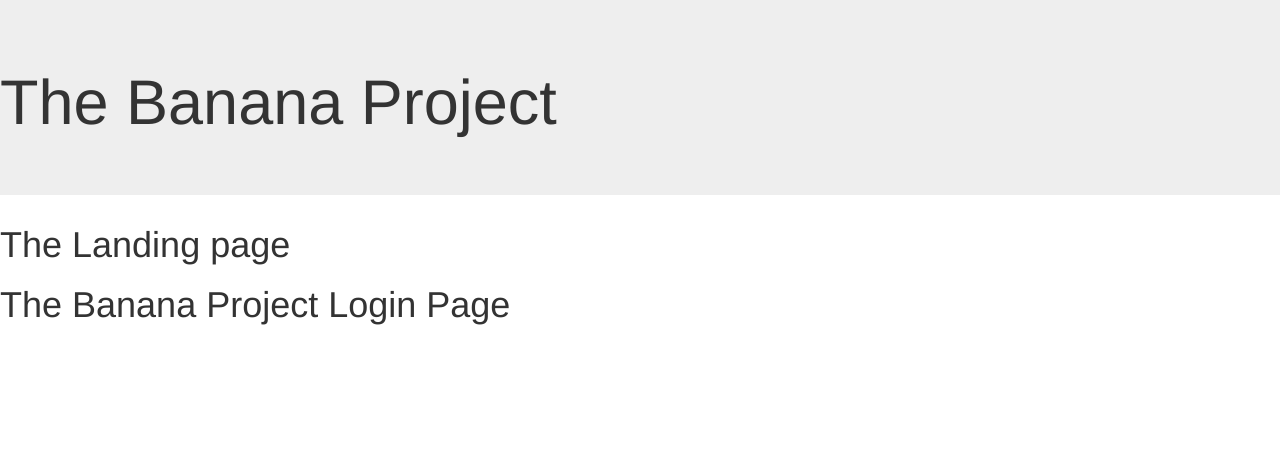
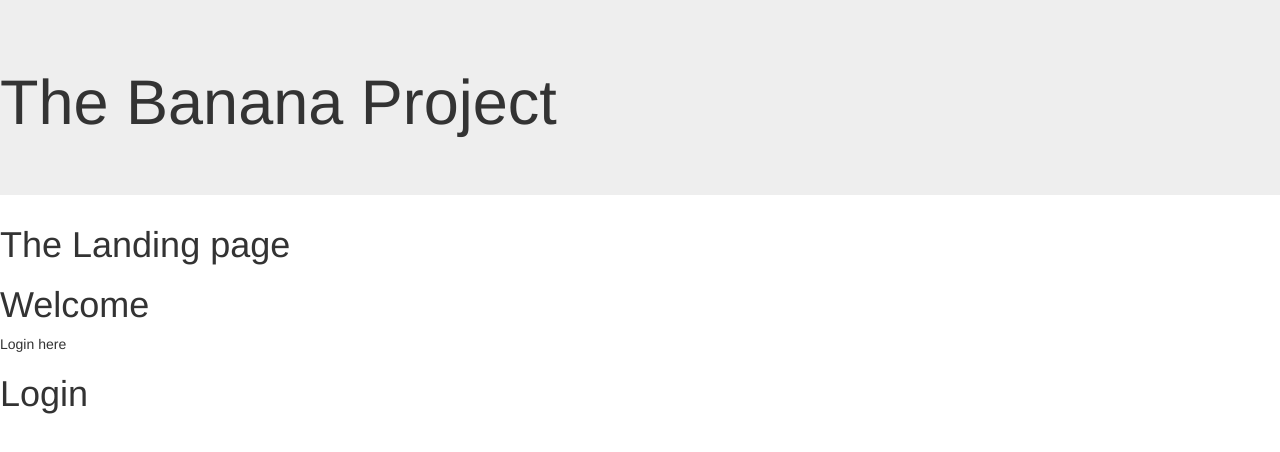
Before and after one commit to LoserPanda/plantclient, a React (Create React App) app: page / in a window 1280 px wide. Shown: the top 452 px of the page. Built offline with nearby package versions, Linux system fonts and the light colour scheme; no server answers.

Commit message:
jou login

```diff
--- a/src/components/landingpage/Login.js
+++ b/src/components/landingpage/Login.js
@@ -2,10 +2,39 @@ import React, {Component} from 'react';
 
 class Login extends Component {
 
+    state = {
+        users: {content: []}
+    };
+
+    componentDidMount() {
+        console.log("Ollaan componentMountissa");
+        this.getUsers();
+    };
+
+    getUsers = () => {
+        var url = 'http://localhost:3001/users/test';
+        console.log(url);
+        fetch(url)
+            .then((resp) => {
+                console.log("Ollaan respissä --<-<-<-", resp);
+                if (resp.ok) {
+                    return resp.json();
+                } else {
+                    throw new Error("Väärin meni");
+                }
+            })
+            .then((data) => {
+                console.log("Tuleeko dataa???", data);
+                this.setState({users: data});
+                console.log(this.state)
+            })
+    };
+
     render() {
+
         return (
             <div>
-                <h1>The Banana Project Login Page</h1>
+                <h1>Login</h1>
             </div>
         );
     }
--- a/src/components/landingpage/LoginBox.js
+++ b/src/components/landingpage/LoginBox.js
@@ -1,11 +1,13 @@
 import React, {Component} from 'react';
 import Login from "./Login";
+import WelcomeText from "./WelcomeText";
 
 class LoginBox extends Component {
 
     render() {
         return (
             <div>
+                <WelcomeText/>
                 <Login/>
             </div>
         );
--- /dev/null
+++ b/src/components/landingpage/WelcomeText.js
@@ -0,0 +1,15 @@
+import React, {Component} from 'react';
+
+class WelcomeText extends Component {
+
+    render() {
+        return (
+            <div>
+                <h1>Welcome</h1>
+                <p>Login here</p>
+            </div>
+        );
+    }
+}
+
+export default WelcomeText;
```
Also changed, not shown: 1 other file (tests, documents, lock files or other folders).
